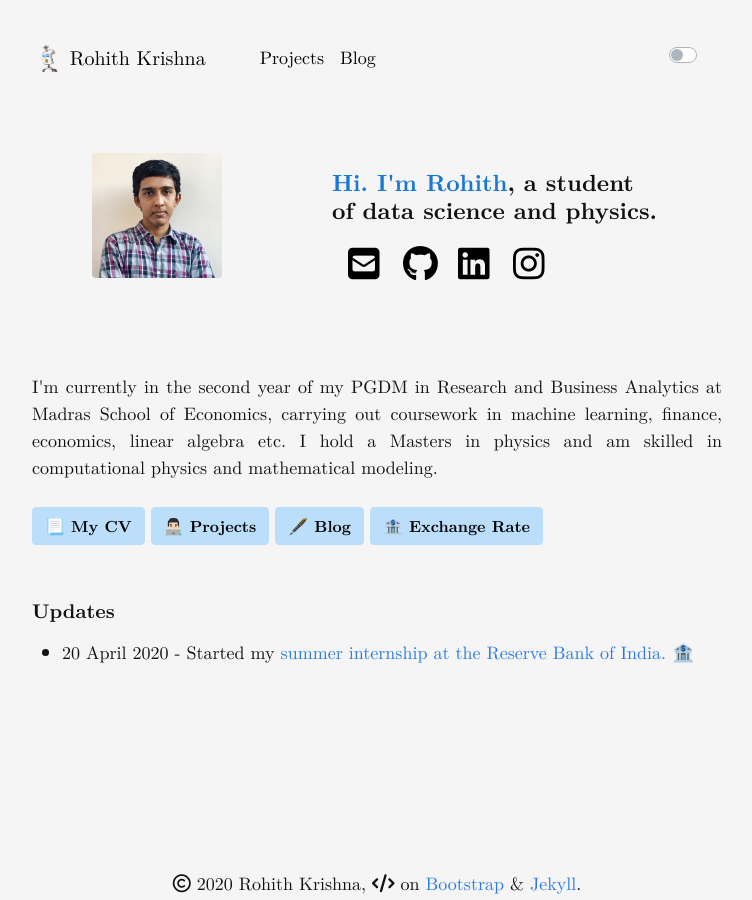
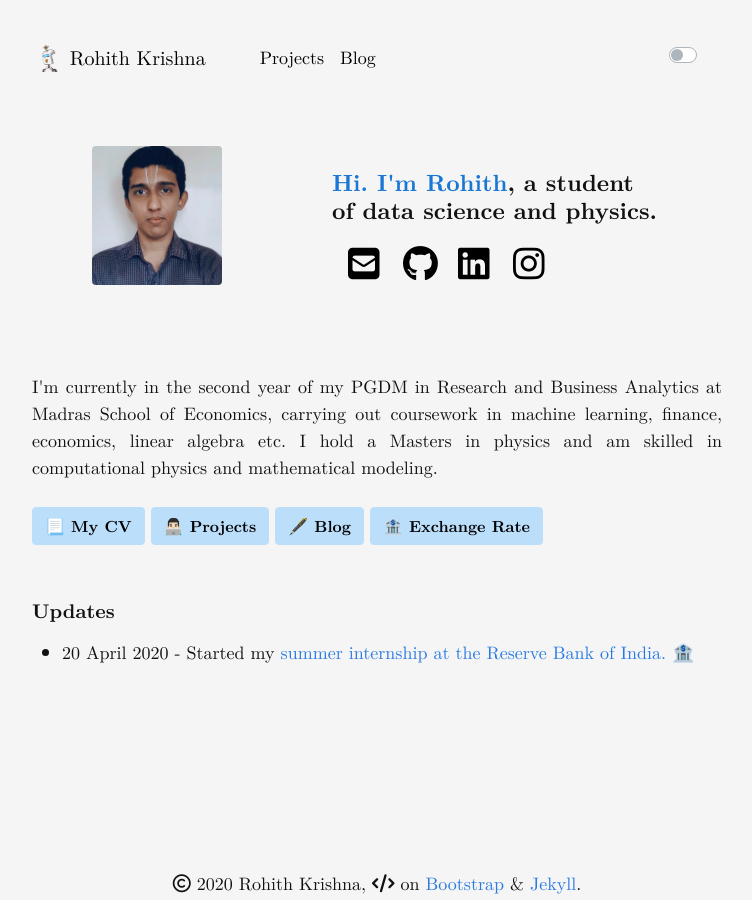
Before and after one commit to rohithmay/rohithmay.github.io, a Jekyll site: the page built from index.md, in a window 1280 px wide. Shown: the whole page, without its empty margins (263-1015 px from the left). Built offline with Jekyll 4.4.1, drawn with Linux system fonts in a browser that asks for light colours; nearby versions of some CDN libraries; a style sheet for code colours, icons or effects is not loaded.

Commit message:
Update index.md

```diff
--- a/index.md
+++ b/index.md
@@ -11,7 +11,7 @@ title: Rohith Krishna
                   <div class="col col-3 ml-auto d-flex align-items-center">
                       <img style="margin: 0px 0 0px 0;"
                            id="gravatar-img"
-                           src="images/violet-bio-pic.jpg"
+                           src="images/pro-pic.jpg"
                            class="rounded"
                            width="130" />
                   </div>
```
